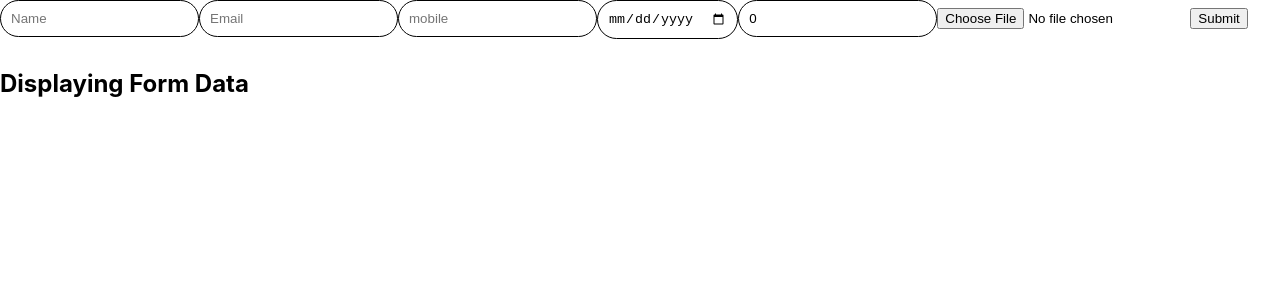
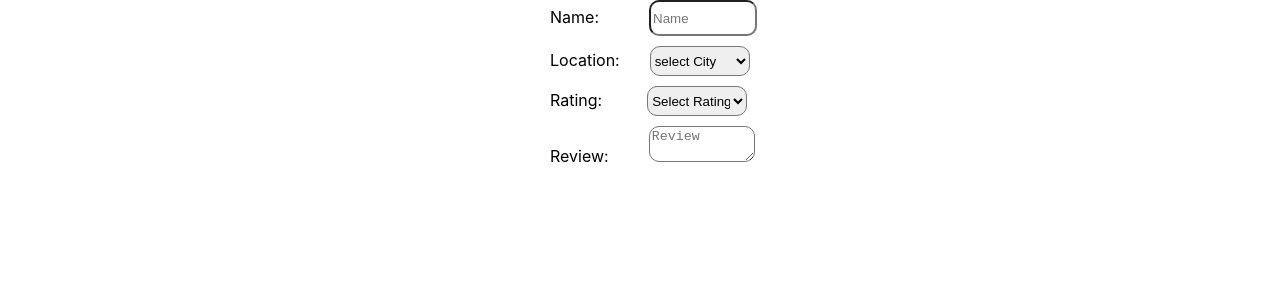
Before and after one commit to kuberan3/UI-Training-Batch, a React (Create React App) app in the folder first-sample-web-page/: page / in a window 1280 px wide. Shown: the top 300 px of the page. Built offline with nearby package versions, Linux system fonts and the light colour scheme.

Commit message:
assesment3

```diff
--- a/first-sample-web-page/src/App.css
+++ b/first-sample-web-page/src/App.css
@@ -3,15 +3,51 @@ header {
 
   display: flex;
   align-items: center;
-  /* justify-content: center; */
-  /* font-size: calc(10px + 2vmin); */
   color: white;
   justify-content: space-between;
   height: 10vh;
   width: 100vw;
   margin: auto;
 }
-#header-left{
+#name{
+  width: 100px;
+  border-radius: 10px;
+  height: 30px;
+  margin-left: 50px;
+  margin-bottom: 10px;
+}
+#submitBtn{
+  width: 100px;
+  border-radius: 10px;
+  height: 30px;
+  margin-left: 20px;
+  margin-top: 10px;
+}
+#review{
+  width: 100px;
+  border-radius: 10px;
+  height: 30px;
+  margin-left: 40px;
+
+}
+#ratings{
+  width: 100px;
+  border-radius: 10px;
+  height: 30px;
+  margin-left: 45px;
+  margin-bottom: 10px;
+}
+#location{
+  width: 100px;
+  border-radius: 10px;
+  height: 30px;
+  margin-left: 30px;
+  margin-bottom: 10px;
+}
+#submitBtn{
+  display: none;
+}
+ #header-left{
   display: flex;
   height: 100%;
   align-items: center;
@@ -26,6 +62,13 @@ header {
   font-weight: 700;
   color: rgb(84,213,247);
 
+}
+#dataCard{
+  width: 70vw;
+  display: flex;
+  margin: 10px;
+  border: 1px solid black;
+  margin-left: 250px;
 }
 #header-right {
   display: flex;
@@ -75,6 +118,9 @@ main{
   background-color: rgb(0,180,247);
   margin: 10px;
 }
+#deleteBtn{
+  margin-bottom: 10px;
+}
 #person{
   border-radius: 100%;
   width: 70%;
@@ -88,11 +134,32 @@ main{
   width: 500px;
   height: 500px;
 }
+#photDiv{
+  margin-right: 100px;
+}
 /* #photoDiv{
   width:200px;
   height: 200x;
 } */
 #photoDiv > img{
   width: 100px;
-  height: 100px;
+  height: 150px;
+  margin-top: 10px;
+  margin-left: 100px;
+  margin-right: 100px;
 }
+#registerMainDiv{
+  display: flex;
+  flex-direction: column;
+  justify-content: center;
+  width: 100dvw;
+
+}
+#formDiv{
+  display: flex;
+  flex-direction: column;
+  justify-content: center;
+
+  width: 50%;
+  margin-left: 550px;
+}
--- a/first-sample-web-page/src/App.js
+++ b/first-sample-web-page/src/App.js
@@ -1,43 +1,11 @@
-import React, { useEffect, useState } from "react";
-import RegistrationForm from "./RegistrationForm";
-import PersonCard   from './PersonCard';
-import ImageUploadComponent from "./ImageUploadComponent";
-import StarRating from "./StarRating";
+import CardCreation from "./CardCreation";
 import "./App.css";
 
-
-
 function App() {
-  // const [data, setdata] = useState([]);
-
-  // useEffect(() => {
-  //   axios
-  //     .get("https://jsonplaceholder.typicode.com/users")
-  //     .then((response) => {
-  //       // console.log(response.data);
-  //       setdata(response.data);
-  //     })
-  //     .catch((error) => {
-  //       console.error("Error fetching data:", error);
-  //     });
-  // }, []);
-
-  // useEffect(() => {
-  //   console.log({ data });
-  // }, [data]);
-
-  // const [num,setnum]=useState('');
-  const [displayData, setDisplayData] = useState(null);
-
-  const handleFormSubmit = (formData) => {
-    setDisplayData(formData);
-    // setnum(20)
-  };
-  const ratings = 3.6;
   return (
     <div className="main">
-    <RegistrationForm onSubmit={handleFormSubmit} />
-    <PersonCard data={displayData} />
+      <CardCreation />
+
     </div>
   );
 }
--- /dev/null
+++ b/first-sample-web-page/src/CardCreation.js
@@ -0,0 +1,17 @@
+import RegistrationForm from "./RegistrationForm";
+import "./App.css";
+import Header from "./header"
+import SampleStore from "./SampleStore";
+
+function CardCreation() {
+
+  return (
+    <div className="main">
+    {/* <Header /> */}
+    <RegistrationForm  />
+    {/* <SampleStore/> */}
+    </div>
+  );
+}
+
+export default CardCreation;
--- a/first-sample-web-page/src/RegistrationForm.js
+++ b/first-sample-web-page/src/RegistrationForm.js
@@ -1,99 +1,156 @@
 import React, { useState } from 'react';
-import styled from 'styled-components'
-const RegistrationForm = ({ onSubmit }) => {
-    const InputComponent = styled.input`
-    border: 1px solid black;
-    padding: 10px;
-    border-radius:20px;
-    margin-bottom:10px;`
+import "./App.css";
+import { FaStar, FaStarHalfAlt, FaRegStar } from 'react-icons/fa';
+const RegistrationForm = () => {
+
+  const [user,setuser]=useState([])
+
+  const [formData,setFormData] = useState({
+    name: '',
+    location: '',
+    rating: 0,
+    photo:'https://cdn-icons-png.flaticon.com/512/266/266033.png',
+    review:'',
+})
+const [buttonStyle, setButtonStyle] = useState({});
 
 
+  const handleChange = (e) => {
+      if(e.target.name === "name")
+      {
+        console.log("name clicked")
+          setButtonStyle({
+          display: 'block',
+      });
+      }
 
-  const [formData, setFormData] = useState({
-    name: '',
-    email: '',
-    mobile: '',
-    photo: null,
-    DoB: '',
-    rating:0,
-  });
-  const a=10;
-  const handleChange = (e) => {
-    setFormData({
+
+    setFormData(()=>({
       ...formData,
       [e.target.name]: e.target.value,
-    });
+    }));
+
   };
-  const handleImageChange=(e)=>{
-    const file = e.target.files[0];
-    if (file) {
-        const reader = new FileReader();
-        reader.onloadend = () => {
 
-          setFormData({
-            ...formData,
-            photo: reader.result,
-          });
-        };
-        reader.readAsDataURL(file);
-      }
-  };
 
   const handleSubmit = (e) => {
     e.preventDefault();
-    onSubmit(formData);
+
+    setuser((prevData) => [...prevData, formData]);
+    setFormData({
+      name: '',
+      review: '',
+      rating: '',
+      photo:'https://cdn-icons-png.flaticon.com/512/266/266033.png',
+      location: '',
+    });
+    setButtonStyle({
+      display: 'none',
+  });
+  };
+  const locationArray = ['select City','chennai', 'Bangalore', 'kerala', 'villupuram'];
+  const ratingArray = ['Select Rating',1 , 1.5 , 2 , 2.5 , 3 , 3.5 , 4 , 4.5 , 5];
+
+  const handleDelete = (index) => {
+    const newData = [...user];
+    newData.splice(index, 1);
+    setuser(newData);
   };
 
+  const getStars = (props) => {
+    const starIcons = [];
+    console.log(props)
+    const roundedRating = Math.round(props * 2) / 2;
+    for (let i = 1; i <= 5; i++) {
+      if (roundedRating >= i) {
+        starIcons.push(<FaStar key={i} color='#B59410' size="20px"/>);
+      } else if (roundedRating >= i - 0.5) {
+        starIcons.push(<FaStarHalfAlt key={i} color='#B59410' size="20px"/>);
+      } else {
+        starIcons.push(<FaRegStar key={i} color='#B59410' size="20px"/>);
+      }
+    }
+
+    return starIcons;
+  };
   return (
+    <div id='registerMainDiv'>
+      <div id='formDiv'>
     <form onSubmit={handleSubmit}>
-      <InputComponent
+       <label>
+          Name:
+        </label>
+
+      <input
         type="text"
         name="name"
+        id='name'
         value={formData.name}
         onChange={handleChange}
         placeholder="Name"
+        required
       />
+      <br />
+       <label>
+          Location:
+        </label>
 
-      <InputComponent
-        type="email"
-        name="email"
-        value={formData.email}
-        onChange={handleChange}
-        placeholder="Email"
+      <select id="location" name='location'  onChange={handleChange}>
+        {locationArray.map((option, index) => (
+          <option key={index} value={option}>
+            {option}
+          </option>
+        ))}
+      </select>
+      <br /> <label>
+          Rating:
+        </label>
+      <select placeholder='select city' id="ratings" name='rating'  onChange={handleChange}>
+        {ratingArray.map((option, index) => (
+          <option key={index} value={option}>
+            {option}
+          </option>
+        ))}
+      </select>
+      <br/>
+      <label>
+          Review:
+        </label>
+
+
+       <textarea  onChange={handleChange}
+        type="text"
+        name="review"
+        id='review'
+        value={formData.review}
+
+        placeholder="Review"
       />
-       <InputComponent
-        type="tel"
-        name="mobile"
-        value={formData.mobile}
-        onChange={handleChange}
-        placeholder="mobile"
-      />
-      <InputComponent
-        type="date"
-        name="DoB"
-        value={formData.DoB}
-        onChange={handleChange}
-        placeholder="Date of Birth"
-      />
-       <InputComponent
-        type="number"
-        name="rating"
-        value={formData.rating}
-        onChange={handleChange}
-        placeholder="Ratings"
-      />
+       <br />
+      <button id='submitBtn' style={buttonStyle}  type="submit">Submit</button>
+    </form>
+    </div>
+    <div>
 
-      {/* <InputComponent
-        type="file"
-        name="photo"
-        accept="image/*"
-        value={formData.photo}
-        onChange={handleChange}
-        placeholder="pphoto"
-      /> */}
-      <input type="file" accept="image/*" onChange={handleImageChange} />
-      <button type="submit">Submit</button>
-    </form>
+
+     { user.map((item,index) => {
+        return(
+          <div id='dataCard'>
+              <div>
+              <div id="photoDiv">     {item.photo && <img src={item.photo} alt="Uploaded" />}</div>
+              </div>
+              <div>
+              <p>Name-{item.name}</p>
+              <p>Lives In- {item.location}</p>
+              <div>Rating - {getStars(item.rating)} </div>
+              <p>Reviews - {item.review}</p>
+               <button id='deleteBtn' onClick={() => handleDelete(index)}>Delete</button>
+              </div>
+            </div>
+    )
+    })}
+    </div>
+    </div>
   );
 };
 
--- /dev/null
+++ b/first-sample-web-page/src/SampleStore.js
@@ -0,0 +1,36 @@
+import React from "react";
+import { useEffect } from "react";
+import axios from "axios";
+import "./App.css";
+import Header from "./header"
+
+function SampleStore() {
+
+        const [dataBase,setdataBase]=useEffect()
+    useEffect(() => {
+        axios
+          .get("https://jsonplaceholder.typicode.com/users")
+          .then((response) => {
+            console.log(response)
+                // setdataBase(response)
+          })
+          .catch((error) => {
+            console.error("Error fetching data:", error);
+          });
+      }, []);
+
+    //   useEffect(() => {
+    //     console.log({ data });
+    //   }, [data]);
+
+    //   const [num,setnum]=useState('');
+
+
+  return (
+    <div className="main">
+    <Header />
+    </div>
+  );
+}
+
+export default SampleStore;
--- a/first-sample-web-page/src/StarRating.js
+++ b/first-sample-web-page/src/StarRating.js
@@ -2,17 +2,18 @@
 import React from 'react';
 import { FaStar, FaStarHalfAlt, FaRegStar } from 'react-icons/fa';
 
-const StarRating = ({ rating }) => {
+const StarRating = (props) => {
+  let rating=props.rate
   const getStars = () => {
     const starIcons = [];
-    const roundedRating = Math.round(rating * 2) / 2;
+    const roundedRating = rating
     for (let i = 1; i <= 5; i++) {
       if (roundedRating >= i) {
         starIcons.push(<FaStar key={i} color='yellow' size="50px"/>);
       } else if (roundedRating >= i - 0.5) {
         starIcons.push(<FaStarHalfAlt key={i} color='yellow' size="50px"/>);
       } else {
-        starIcons.push(<FaRegStar key={i} color='black' size="50px"/>);
+        starIcons.push(<FaRegStar key={i} color='yellow' size="50px"/>);
       }
     }
 
--- a/first-sample-web-page/src/components/Button.js
+++ b/first-sample-web-page/src/components/Button.js
@@ -1,6 +1,6 @@
 import styled from 'styled-components'
 
-export const DefaultButton = styled.button`
+export const SubmitButton = styled.button`
 background-color:  red;
 border: none;
 padding: 10px;
```
Also changed, not shown: first-sample-web-page/src/sample.js (added, +44 -0 lines).
